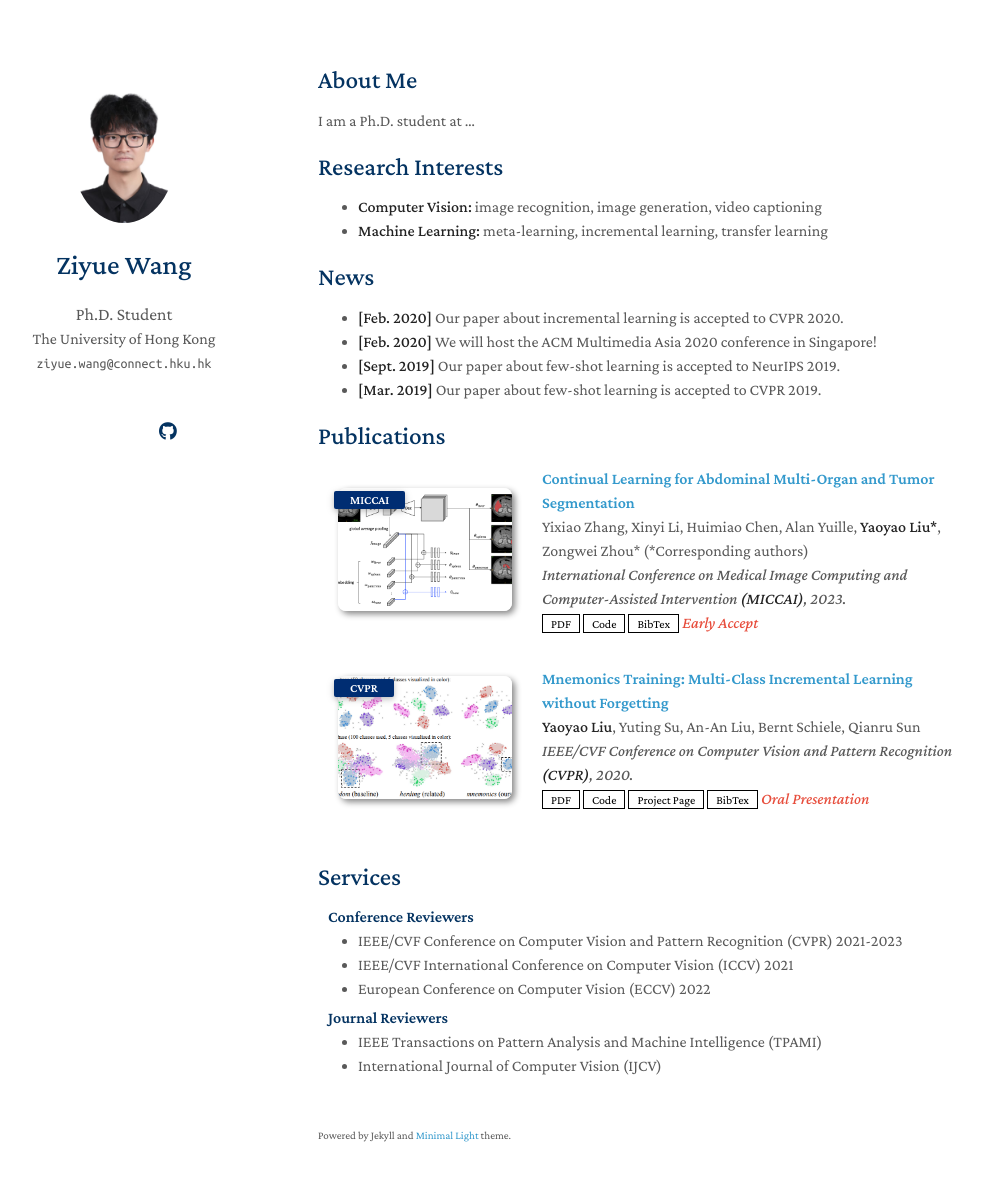
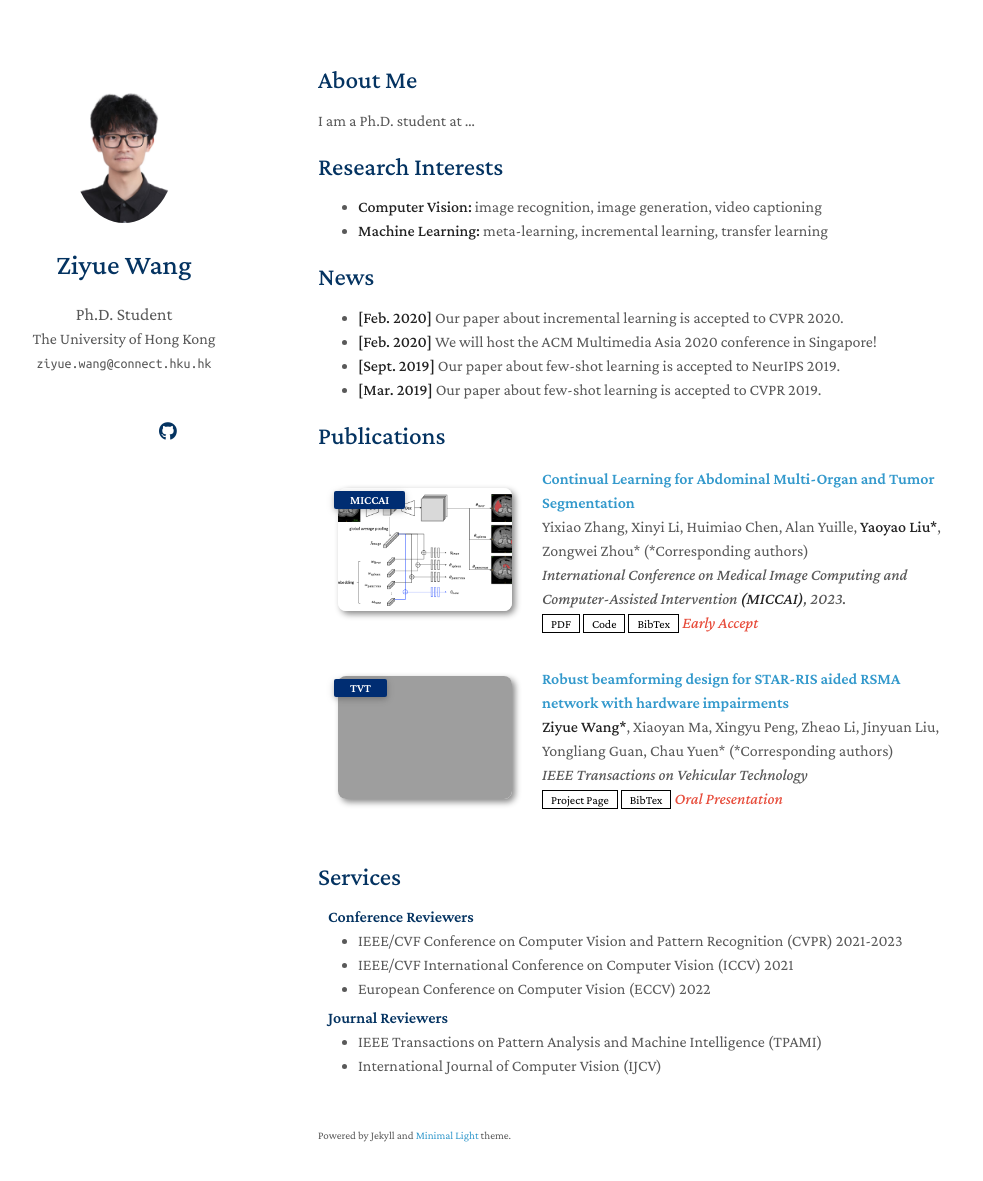
Before and after one commit to ziyue28/ziyue28.github.io, a Jekyll site: the page built from index.md, in a window 1280 px wide and 1216 px high. Shown: the top 1181 px of the window, without its empty margins (152-1135 px from the left). Built offline with Jekyll 4.4.1, drawn with Linux system fonts in a browser that asks for light colours; a style sheet for code colours, icons or effects is not loaded; our own code applies the rules of GitHub Pages for plain Markdown files; grey boxes are pictures that could not be loaded.

Commit message:
Update publications.yml

```diff
--- a/_data/publications.yml
+++ b/_data/publications.yml
@@ -10,13 +10,13 @@ main:
     image: ./assets/img/teaser_example_2.png
     notes: Early Accept
 
-  - title: "Mnemonics Training: Multi-Class Incremental Learning without Forgetting"
-    authors: <strong>Yaoyao Liu</strong>, Yuting Su, An-An Liu, Bernt Schiele, Qianru Sun
-    conference_short: CVPR
-    conference: IEEE/CVF Conference on Computer Vision and Pattern Recognition <strong>(CVPR)</strong>, 2020.
-    pdf: https://arxiv.org/pdf/2002.10211.pdf
-    code: https://github.com/yaoyao-liu/class-incremental-learning/tree/main/mnemonics-training
-    page: https://class-il.mpi-inf.mpg.de/mnemonics/
+  - title: Robust beamforming design for STAR-RIS aided RSMA network with hardware impairments
+    authors: <strong>Ziyue Wang*</strong>, Xiaoyan Ma, Xingyu Peng, Zheao Li, Jinyuan Liu, Yongliang Guan, Chau Yuen* (*Corresponding authors)
+    conference_short: TVT
+    conference: IEEE Transactions on Vehicular Technology
+    pdf:
+    code:
+    page: https://ieeexplore.ieee.org/document/11202430
     bibtex: https://class-il.mpi-inf.mpg.de/mnemonics/
     notes: Oral Presentation
-    image: ./assets/img/teaser_example.png
+    image: ./assets/img/robust_beamforming _design.png
```
